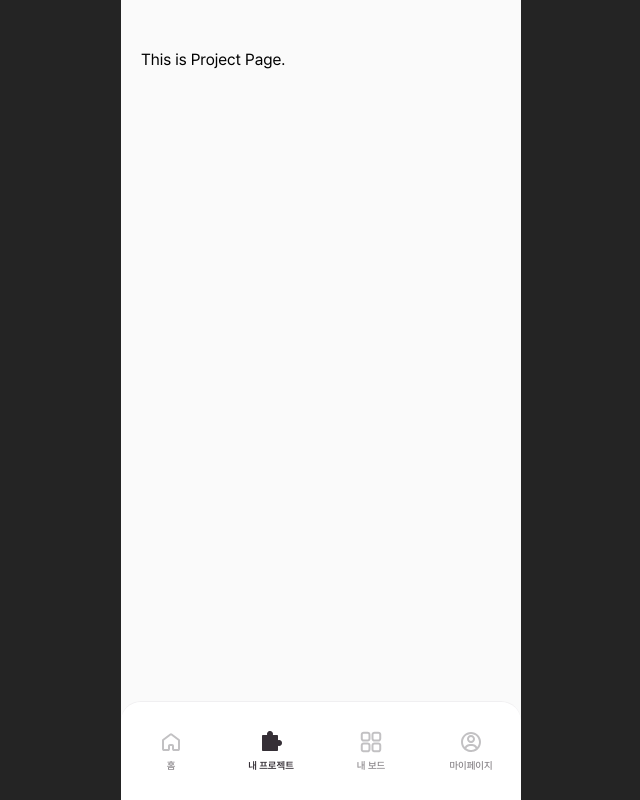
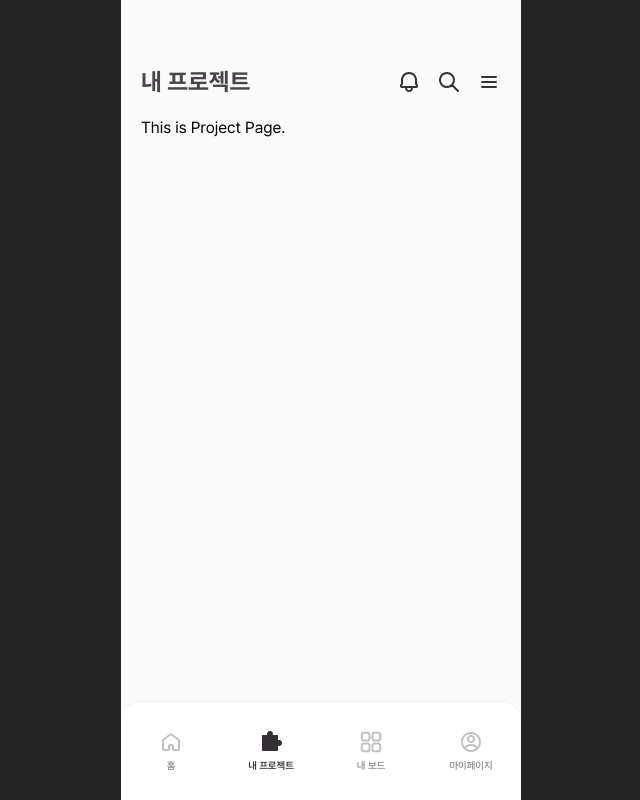
Before and after one commit to sho0814/assemblock-fe, a React (Vite) app: page /Project in a window 1280 px wide. Shown: the whole page, without its empty margins (319-959 px from the left). Built offline with nearby package versions, Linux system fonts and the light colour scheme.

Commit message:
feat: 프로젝트 페이지 구조 설정 및 ProjectHeader 추가

```diff
--- a/src/App.tsx
+++ b/src/App.tsx
@@ -1,28 +1,35 @@
-import { Route, Routes } from 'react-router-dom'
+import { Route, Routes, Navigate } from "react-router-dom";
 
-import { OverlayProvider } from '@components/common/OverlayContext';
-import { MainLayout } from '@components/common/MainLayout'
-import { SubLayout } from '@components/common/SubLayout';
+import { OverlayProvider } from "@components/common/OverlayContext";
+import { MainLayout } from "@components/common/MainLayout";
+import { SubLayout } from "@components/common/SubLayout";
 
-import { HomePage } from '@pages/home/HomePage'
-import { BoardPage } from '@pages/board/BoardPage'
-import { ProjectPage } from '@pages/project/ProjectPage'
-import { MyPage } from '@pages/my/MyPage'
-import { CategoryPage } from '@pages/home/category/CategoryPage';
-import { NotificationPage } from '@pages/home/notification/NotificationPage';
-import { SearchPage } from '@pages/home/search/SearchPage';
-import { BlockDetailPage } from '@pages/block/BlockDetailPage'
-import { BlockEditPage } from '@pages/block/BlockEditPage'
-import { BlockRegisterPage } from '@pages/block/BlockRegisterPage'
+import { HomePage } from "@pages/home/HomePage";
+import { BoardPage } from "@pages/board/BoardPage";
+import { ProjectPage } from "@pages/project/ProjectPage";
+import { MyTeamPage } from "@pages/project/MyTeamPage";
+import { ReviewPage } from "@pages/project/ReviewPage";
+import { MyPage } from "@pages/my/MyPage";
+import { CategoryPage } from "@pages/home/category/CategoryPage";
+import { NotificationPage } from "@pages/home/notification/NotificationPage";
+import { SearchPage } from "@pages/home/search/SearchPage";
+import { BlockDetailPage } from "@pages/Block/BlockDetailPage";
+import { BlockEditPage } from "@pages/Block/BlockEditPage";
+import { BlockRegisterPage } from "@pages/Block/BlockRegisterPage";
 
 function App() {
   return (
     <OverlayProvider>
       <Routes>
         <Route element={<MainLayout />}>
+          <Route index element={<Navigate to="/Home" replace />} />
           <Route path="/Home" element={<HomePage />} />
           <Route path="/Board" element={<BoardPage />} />
           <Route path="/Project" element={<ProjectPage />} />
+          <Route
+            path="/Project/team/:projectId/review/:targetUserId"
+            element={<ReviewPage />}
+          />
           <Route path="/My" element={<MyPage />} />
         </Route>
         <Route element={<SubLayout />}>
@@ -32,10 +39,11 @@ function App() {
           <Route path="/Block/detail" element={<BlockDetailPage />} />
           <Route path="/Block/edit" element={<BlockEditPage />} />
           <Route path="/Block/register" element={<BlockRegisterPage />} />
+          <Route path="/Project/team/:projectId" element={<MyTeamPage />} />
         </Route>
       </Routes>
     </OverlayProvider>
-  )
+  );
 }
 
-export default App
+export default App;
--- /dev/null
+++ b/src/components/project/ProjectHeader.styled.ts
@@ -0,0 +1,31 @@
+// src/components/project/ProjectHeader.styled.ts
+import styled from "styled-components";
+
+export const Header = styled.div`
+  display: flex;
+  align-items: center;
+  justify-content: space-between;
+  height: 68px;
+  padding: 16px 0px;
+  background: none;
+`;
+
+export const Title = styled.strong`
+  font-size: 24px;
+  font-weight: 700;
+  color: #49444a;
+`;
+
+export const IconWrapper = styled.div`
+  display: flex;
+  align-items: center;
+  justify-content: flex-end;
+  width: 144px;
+  gap: 16px;
+`;
+
+export const Icon = styled.img`
+  width: 24px;
+  height: 24px;
+  cursor: pointer;
+`;
--- /dev/null
+++ b/src/components/project/ProjectHeader.tsx
@@ -0,0 +1,26 @@
+// src/components/project/ProjectHeader.tsx
+
+import { useNavigate } from "react-router-dom";
+import * as S from "./ProjectHeader.styled";
+
+import notificationIcon from "@assets/home/notification.svg";
+import searchIcon from "@assets/home/search.svg";
+import menuIcon from "@assets/home/menu.svg";
+
+export default function ProjectHeader() {
+  const navigate = useNavigate();
+
+  return (
+    <S.Header>
+      <S.Title>내 프로젝트</S.Title>
+      <S.IconWrapper>
+        <S.Icon
+          src={notificationIcon}
+          onClick={() => navigate("/Home/notification")}
+        />
+        <S.Icon src={searchIcon} onClick={() => navigate("/Home/search")} />
+        <S.Icon src={menuIcon} onClick={() => navigate("/Home/category")} />
+      </S.IconWrapper>
+    </S.Header>
+  );
+}
--- /dev/null
+++ b/src/pages/project/MyTeamPage.tsx
@@ -0,0 +1,12 @@
+// src/pages/project/MyTeamPage.tsx
+
+import SimpleHeader from "@components/shared/SimpleHeader";
+
+export function MyTeamPage() {
+  return (
+    <>
+      <SimpleHeader title="내 팀 보기" />
+      <div>This is My Team Page.</div>
+    </>
+  );
+}
--- a/src/pages/project/ProjectPage.tsx
+++ b/src/pages/project/ProjectPage.tsx
@@ -1,7 +1,12 @@
-// src/pages/project/Project.tsx
+// src/pages/project/ProjectPage.tsx
+
+import ProjectHeader from "@components/project/ProjectHeader";
 
 export function ProjectPage() {
-    return (
-        <div>This is Project Page.</div>
-    )
+  return (
+    <>
+      <ProjectHeader />
+      <div>This is Project Page.</div>
+    </>
+  );
 }
--- /dev/null
+++ b/src/pages/project/ReviewPage.tsx
@@ -0,0 +1,10 @@
+import SimpleHeader from "@components/shared/SimpleHeader";
+
+export function ReviewPage() {
+  return (
+    <>
+      <SimpleHeader title="리뷰 블록 남기기" />
+      <div>This is Review Page.</div>
+    </>
+  );
+}
```
